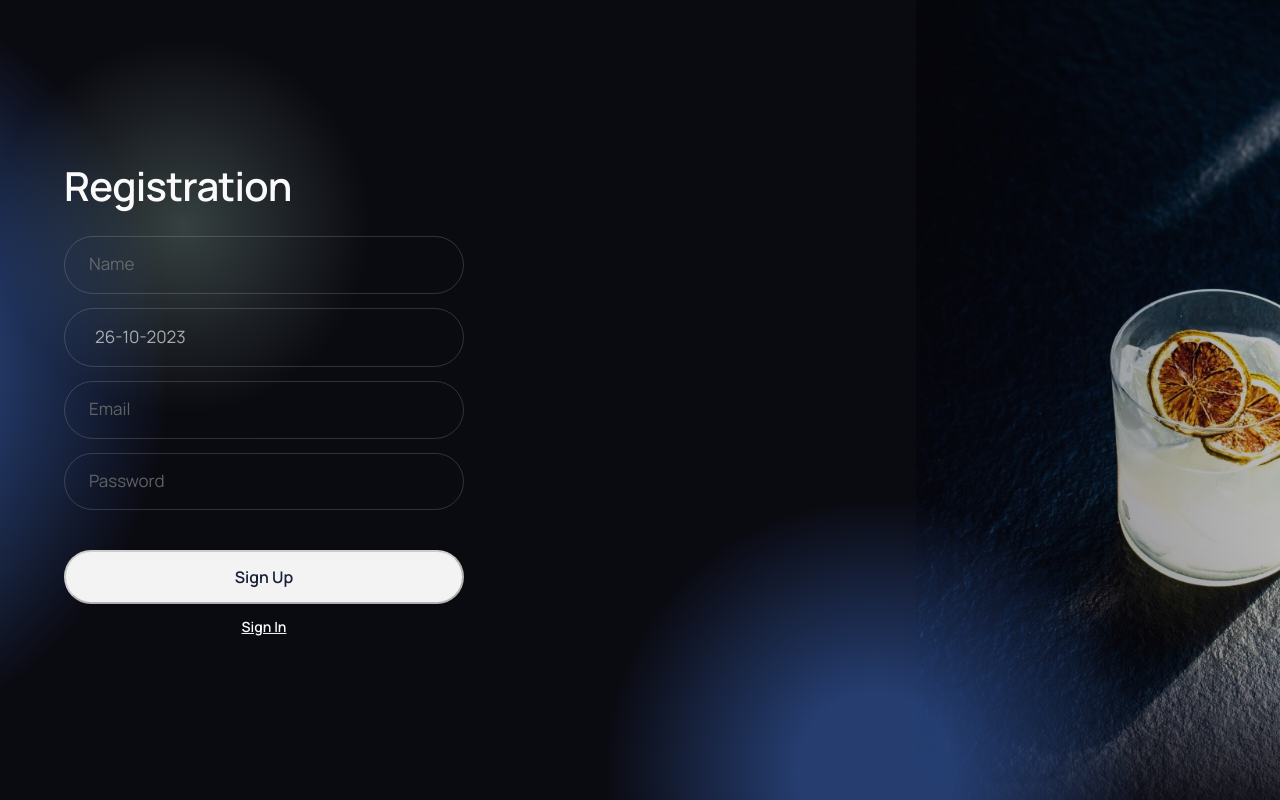
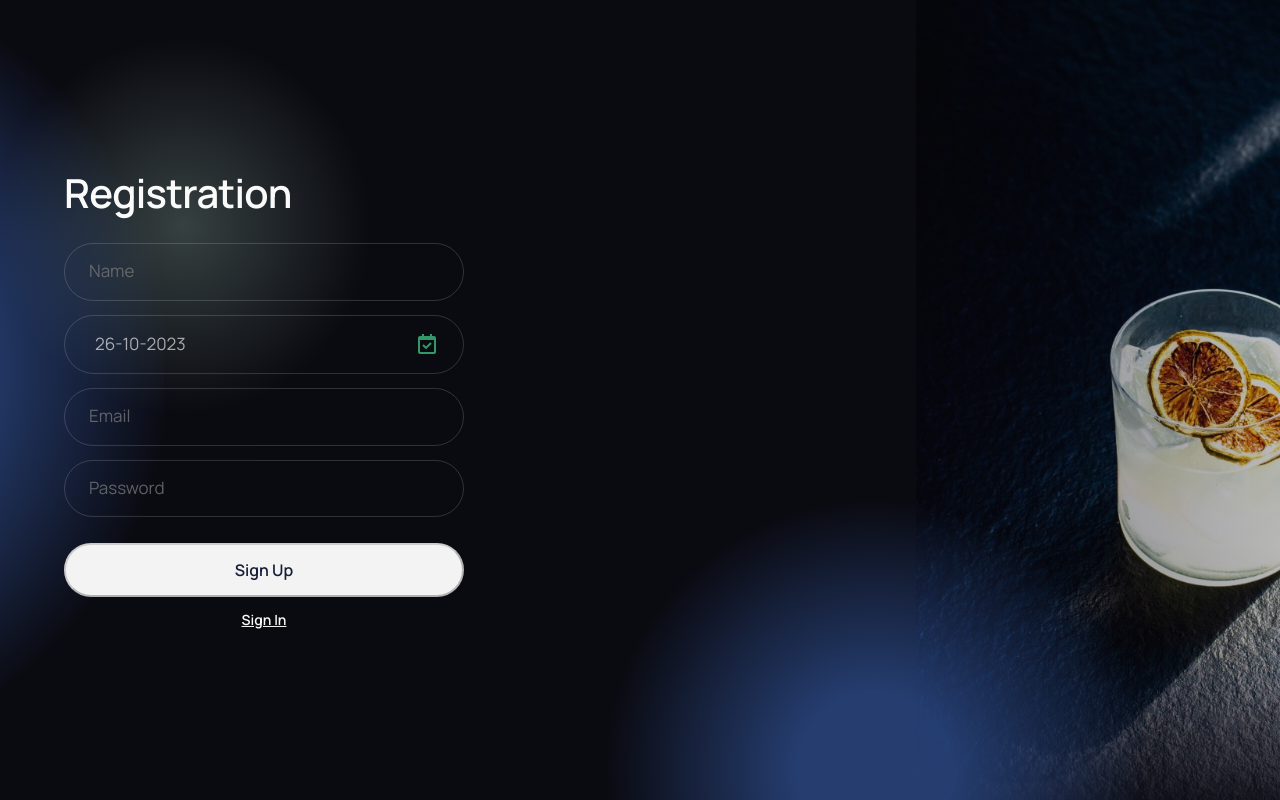
Before and after one commit to Dmytroukraine/drink_master-front, a React (Create React App) app: page /drink_master-front/signup in a window 1280 px wide. Built offline with nearby package versions, Linux system fonts and the light colour scheme.

Commit message:
upd Calendar

```diff
--- a/src/components/Datepicker/StyledDatepicker.jsx
+++ b/src/components/Datepicker/StyledDatepicker.jsx
@@ -26,6 +26,7 @@ const StyledDatepicker = () => {
         dateFormat={'dd MM yyyy'}
         calendarStartDay={1}
         formatWeekDay={day => day.substr(0, 1)}
+        showYearDropdown
       />
       <CalendarGlobalStyles />
     </>
--- a/src/components/Datepicker/StyledDatepicker.styled.jsx
+++ b/src/components/Datepicker/StyledDatepicker.styled.jsx
@@ -87,18 +87,21 @@ export const CalendarGlobalStyles = createGlobalStyle`
     color: white;
   }
   .react-datepicker__navigation {
-    margin-top: 26px;
+    margin-top: 0;
     color: white;
   }
+
   .react-datepicker__navigation--previous {
     left: 7px;
     width: 18px;
     height: 18px;
+    margin-top: 26px;
   }
   .react-datepicker__navigation--next {
     right: 7px;
     width: 18px;
     height: 18px;
+    margin-top: 26px;
   }
   .react-datepicker__navigation-icon::before:hover:focus {
     border-color: white;
@@ -169,6 +172,33 @@ export const CalendarGlobalStyles = createGlobalStyle`
   .react-datepicker__triangle {
     visibility: hidden;
   }
+
+  .react-datepicker__header__dropdown{
+    color: #fafafa;
+    font-size: 12px;
+    align-content: center;
+  }
+  .react-datepicker__year-dropdown{
+    background:#161F37;
+    width: 35%;
+    padding: 10px 3px;
+  }
+ .react-datepicker__navigation--years-upcoming{
+  width: 0;
+  height: 0;
+  border-left: 5px solid transparent;
+  border-right: 5px solid transparent;
+  border-bottom: 7px solid #fafafa;
+
+ }
+
+ .react-datepicker__navigation--years-previous{
+  width: 0;
+  height: 0;
+  border-left: 5px solid transparent;
+  border-right: 5px solid transparent;
+  border-top: 7px solid #fafafa;
+ }
 `;
 
 export const TitleWrapper = styled.button`
--- a/src/components/WelcomePage/SignupForm.jsx
+++ b/src/components/WelcomePage/SignupForm.jsx
@@ -1,6 +1,7 @@
 import { NavLink } from 'react-router-dom';
 import { useForm } from 'react-hook-form';
-import { BiCheckCircle, BiErrorCircle } from 'react-icons/bi';
+import { BiCheckCircle, BiErrorCircle, BiCalendarCheck } from 'react-icons/bi';
+// import { IoCalendarNumberOutline } from 'react-icons/io';
 import { FiEyeOff, FiEye } from 'react-icons/fi';
 import css from './SignupForm.module.css';
 import { useSigninMutation, useSignupMutation } from 'redux/authSlice';
@@ -80,6 +81,14 @@ const SignupForm = () => {
         {errors.name && <p className={css.error}>{errors.name.message}</p>}
         <div className={css.input}>
           <StyledDatepicker />
+          <BiCalendarCheck
+            style={{
+              width: '24px',
+              height: '24px',
+              color: '#3CBC81',
+              margin: '0 24px 0 0 ',
+            }}
+          />
         </div>
         <label className={css.label}>
           <input
--- a/src/components/WelcomePage/SignupForm.module.css
+++ b/src/components/WelcomePage/SignupForm.module.css
@@ -34,6 +34,9 @@
   border: 1px solid rgba(255, 255, 255, 0.2);
   background-color: transparent;
   opacity: 0.8;
+  display: flex;
+  align-items: center;
+  justify-content: space-between;
 }
 
 @media screen and (min-width: 768px) {
```
